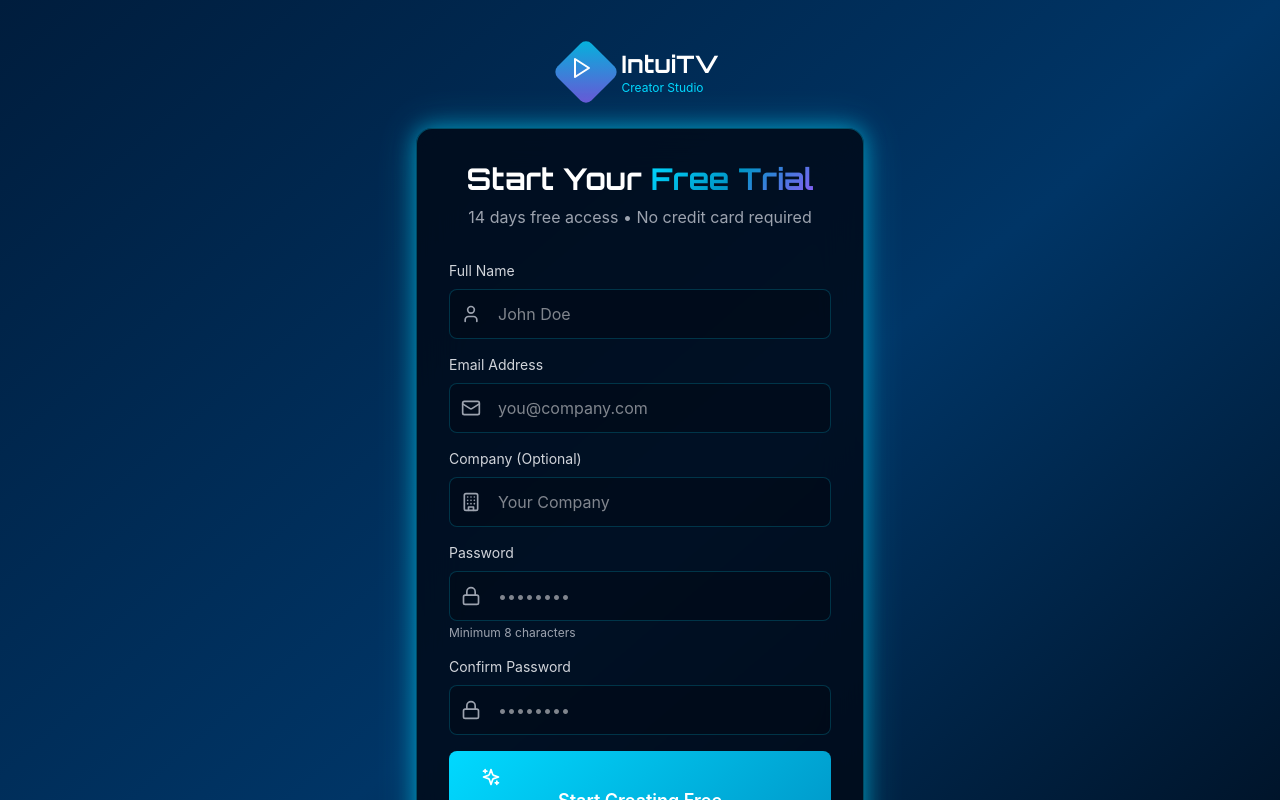
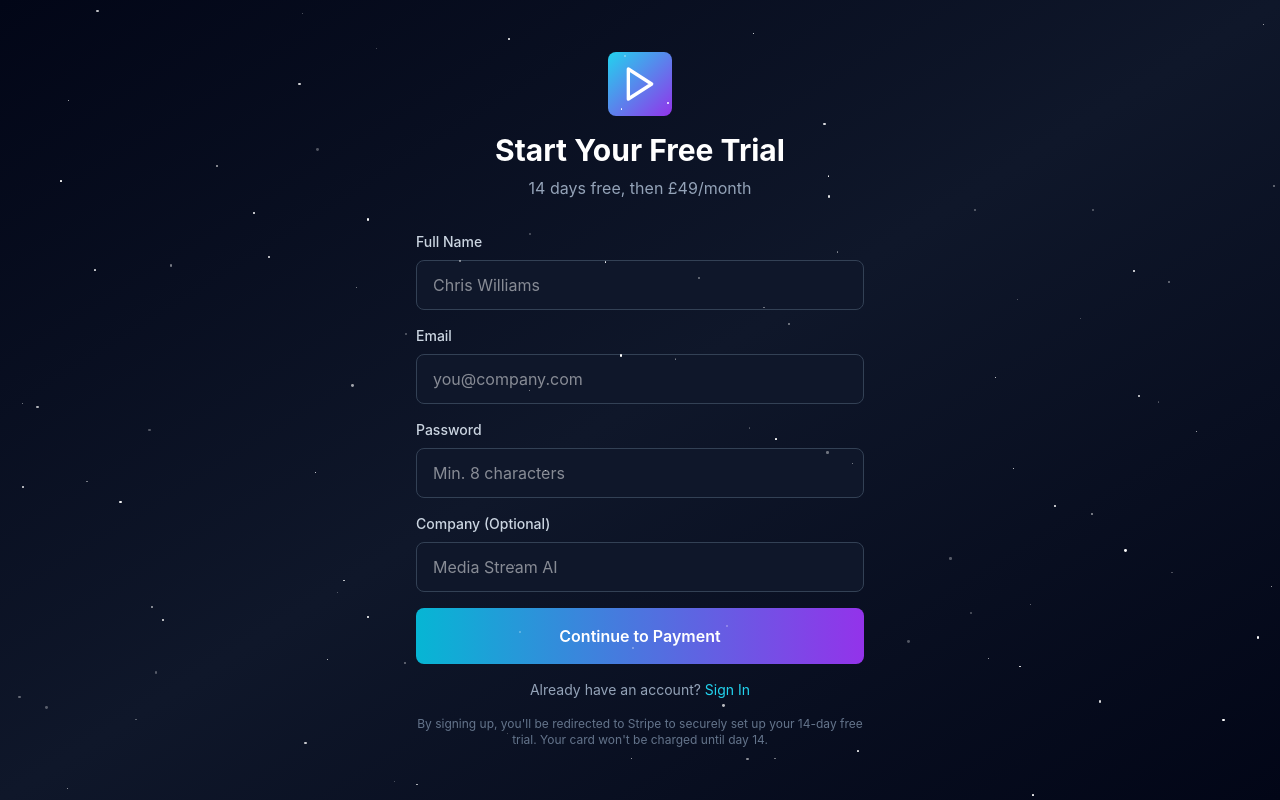
Before and after one commit to MSAIGlobal/intuitv-studio, a Next.js app: page /signup in a window 1280 px wide. Shown: the top 800 px of the page. Built offline with nearby package versions, Linux system fonts and the light colour scheme.

Commit message:
Update page.tsx

```diff
--- a/app/signup/page.tsx
+++ b/app/signup/page.tsx
@@ -1,269 +1,165 @@
-
-
 'use client'
 
 import { useState } from 'react'
-import { motion } from 'framer-motion'
-import { Sparkles, Mail, Lock, User, ArrowRight, Play, Shield, Building } from 'lucide-react'
-import Link from 'next/link'
 import { useRouter } from 'next/navigation'
+import { Play } from 'lucide-react'
 
 export default function SignupPage() {
   const router = useRouter()
   const [formData, setFormData] = useState({
     name: '',
     email: '',
-    company: '',
     password: '',
-    confirmPassword: '',
+    company: ''
   })
+  const [loading, setLoading] = useState(false)
   const [error, setError] = useState('')
-  const [loading, setLoading] = useState(false)
 
   const handleSubmit = async (e: React.FormEvent) => {
     e.preventDefault()
+    setLoading(true)
     setError('')
 
-    // Validation
-    if (formData.password !== formData.confirmPassword) {
-      setError('Passwords do not match')
-      return
-    }
-
-    if (formData.password.length < 8) {
-      setError('Password must be at least 8 characters')
-      return
-    }
-
-    if (!formData.name || !formData.email) {
-      setError('Name and email are required')
-      return
-    }
-
-    setLoading(true)
-
     try {
-      // Register with MongoDB backend
-      const response = await fetch(`${process.env.NEXT_PUBLIC_API_URL || ''}/api/auth/register`, {
+      // Create account
+      const signupRes = await fetch('/api/auth/signup', {
         method: 'POST',
-        headers: {
-          'Content-Type': 'application/json',
-        },
-        body: JSON.stringify({
-          name: formData.name,
-          email: formData.email,
-          company: formData.company || undefined,
-          password: formData.password,
-        }),
+        headers: { 'Content-Type': 'application/json' },
+        body: JSON.stringify(formData)
       })
 
-      const data = await response.json()
-
-      if (!response.ok) {
-        throw new Error(data.error || 'Registration failed')
+      if (!signupRes.ok) {
+        const data = await signupRes.json()
+        throw new Error(data.error || 'Signup failed')
       }
 
-      // Store JWT token
-      if (data.token) {
-        localStorage.setItem('auth_token', data.token)
-        localStorage.setItem('user', JSON.stringify(data.user))
-      }
+      const { userId } = await signupRes.json()
 
-      // Success! Redirect to playout.intuitv.com
-      console.log('Registration successful! Redirecting to playout...')
+      // Create Stripe checkout session for 14-day trial
+      const stripeRes = await fetch('/api/stripe/create-session', {
+        method: 'POST',
+        headers: { 'Content-Type': 'application/json' },
+        body: JSON.stringify({
+          userId,
+          email: formData.email,
+          priceId: 'price_1QkaBERubwCQmDCmEAZLWGSr', // Your Stripe Price ID
+          successUrl: `${process.env.NEXT_PUBLIC_PLAYOUT_URL}?session_id={CHECKOUT_SESSION_ID}`,
+          cancelUrl: `${process.env.NEXT_PUBLIC_STUDIO_URL}/signup`
+        })
+      })
 
-      // Redirect to playout with token in URL (will be stored there)
-      window.location.href = `https://playout.intuitv.com?token=${data.token}`
+      if (!stripeRes.ok) throw new Error('Failed to create checkout session')
+
+      const { url } = await stripeRes.json()
+      window.location.href = url
 
     } catch (err: any) {
-      console.error('Signup error:', err)
-      setError(err.message || 'Registration failed. Please try again.')
-    } finally {
+      setError(err.message)
       setLoading(false)
     }
   }
 
   return (
-    <div className="min-h-screen flex items-center justify-center px-4 py-12">
-      {/* Background */}
-      <div className="absolute inset-0 bg-gradient-to-br from-space-blue via-deep-blue to-space-dark"></div>
-      <div className="absolute inset-0 bg-grid opacity-10"></div>
+    <div className="min-h-screen bg-gradient-to-br from-slate-950 via-slate-900 to-slate-950 flex items-center justify-center px-6">
+      <div className="max-w-md w-full">
+        {/* Logo */}
+        <div className="text-center mb-8">
+          <div className="w-16 h-16 mx-auto rounded-lg bg-gradient-to-br from-cyan-400 to-purple-600 flex items-center justify-center mb-4">
+            <Play className="w-10 h-10 text-white" />
+          </div>
+          <h1 className="text-3xl font-bold text-white mb-2">Start Your Free Trial</h1>
+          <p className="text-slate-400">14 days free, then £49/month</p>
+        </div>
 
-      {/* Content */}
-      <motion.div
-        initial={{ opacity: 0, y: 20 }}
-        animate={{ opacity: 1, y: 0 }}
-        transition={{ duration: 0.6 }}
-        className="relative w-full max-w-md"
-      >
-        {/* Logo */}
-        <Link href="/" className="flex items-center justify-center gap-3 mb-8">
-          <div className="w-12 h-12 relative">
-            <div className="absolute inset-0 bg-gradient-to-br from-cyber-cyan to-neon-purple rounded-lg rotate-45 opacity-80"></div>
-            <Play className="absolute inset-2 text-white z-10" />
+        {/* Form */}
+        <form onSubmit={handleSubmit} className="space-y-4">
+          <div>
+            <label className="block text-sm font-medium text-slate-300 mb-2">
+              Full Name
+            </label>
+            <input
+              type="text"
+              required
+              value={formData.name}
+              onChange={(e) => setFormData({ ...formData, name: e.target.value })}
+              className="w-full px-4 py-3 bg-slate-900 border border-slate-700 rounded-lg text-white focus:border-cyan-500 focus:outline-none"
+              placeholder="Chris Williams"
+            />
           </div>
+
           <div>
-            <div className="font-orbitron font-bold text-2xl">IntuiTV</div>
-            <div className="text-xs text-cyber-cyan">Creator Studio</div>
+            <label className="block text-sm font-medium text-slate-300 mb-2">
+              Email
+            </label>
+            <input
+              type="email"
+              required
+              value={formData.email}
+              onChange={(e) => setFormData({ ...formData, email: e.target.value })}
+              className="w-full px-4 py-3 bg-slate-900 border border-slate-700 rounded-lg text-white focus:border-cyan-500 focus:outline-none"
+              placeholder="you@company.com"
+            />
           </div>
-        </Link>
 
-        {/* Form Card */}
-        <div className="glass-dark rounded-2xl p-8 border border-cyber-cyan/30 glow-cyan">
-          <div className="text-center mb-8">
-            <h1 className="text-3xl font-orbitron font-bold mb-2">
-              Start Your <span className="gradient-text">Free Trial</span>
-            </h1>
-            <p className="text-gray-400">
-              14 days free access • No credit card required
-            </p>
+          <div>
+            <label className="block text-sm font-medium text-slate-300 mb-2">
+              Password
+            </label>
+            <input
+              type="password"
+              required
+              minLength={8}
+              value={formData.password}
+              onChange={(e) => setFormData({ ...formData, password: e.target.value })}
+              className="w-full px-4 py-3 bg-slate-900 border border-slate-700 rounded-lg text-white focus:border-cyan-500 focus:outline-none"
+              placeholder="Min. 8 characters"
+            />
+          </div>
+
+          <div>
+            <label className="block text-sm font-medium text-slate-300 mb-2">
+              Company (Optional)
+            </label>
+            <input
+              type="text"
+              value={formData.company}
+              onChange={(e) => setFormData({ ...formData, company: e.target.value })}
+              className="w-full px-4 py-3 bg-slate-900 border border-slate-700 rounded-lg text-white focus:border-cyan-500 focus:outline-none"
+              placeholder="Media Stream AI"
+            />
           </div>
 
           {error && (
-            <div className="mb-6 p-4 rounded-lg bg-red-500/10 border border-red-500/50 text-red-400">
+            <div className="p-4 bg-red-500/10 border border-red-500 rounded-lg text-red-400 text-sm">
               {error}
             </div>
           )}
 
-          <form onSubmit={handleSubmit} className="space-y-4">
-            {/* Name */}
-            <div>
-              <label className="block text-sm text-gray-300 mb-2">Full Name</label>
-              <div className="relative">
-                <User className="absolute left-3 top-1/2 -translate-y-1/2 w-5 h-5 text-gray-400" />
-                <input
-                  type="text"
-                  value={formData.name}
-                  onChange={(e) => setFormData({ ...formData, name: e.target.value })}
-                  className="w-full pl-12 pr-4 py-3 bg-space-dark/50 border border-cyber-cyan/20 rounded-lg focus:border-cyber-cyan focus:outline-none text-white"
-                  placeholder="John Doe"
-                  required
-                  disabled={loading}
-                />
-              </div>
-            </div>
+          <button
+            type="submit"
+            disabled={loading}
+            className="w-full py-4 bg-gradient-to-r from-cyan-500 to-purple-600 text-white rounded-lg font-semibold hover:shadow-2xl hover:shadow-cyan-500/50 transition-all disabled:opacity-50"
+          >
+            {loading ? 'Creating Account...' : 'Continue to Payment'}
+          </button>
 
-            {/* Email */}
-            <div>
-              <label className="block text-sm text-gray-300 mb-2">Email Address</label>
-              <div className="relative">
-                <Mail className="absolute left-3 top-1/2 -translate-y-1/2 w-5 h-5 text-gray-400" />
-                <input
-                  type="email"
-                  value={formData.email}
-                  onChange={(e) => setFormData({ ...formData, email: e.target.value })}
-                  className="w-full pl-12 pr-4 py-3 bg-space-dark/50 border border-cyber-cyan/20 rounded-lg focus:border-cyber-cyan focus:outline-none text-white"
-                  placeholder="you@company.com"
-                  required
-                  disabled={loading}
-                />
-              </div>
-            </div>
-
-            {/* Company (Optional) */}
-            <div>
-              <label className="block text-sm text-gray-300 mb-2">Company (Optional)</label>
-              <div className="relative">
-                <Building className="absolute left-3 top-1/2 -translate-y-1/2 w-5 h-5 text-gray-400" />
-                <input
-                  type="text"
-                  value={formData.company}
-                  onChange={(e) => setFormData({ ...formData, company: e.target.value })}
-                  className="w-full pl-12 pr-4 py-3 bg-space-dark/50 border border-cyber-cyan/20 rounded-lg focus:border-cyber-cyan focus:outline-none text-white"
-                  placeholder="Your Company"
-                  disabled={loading}
-                />
-              </div>
-            </div>
-
-            {/* Password */}
-            <div>
-              <label className="block text-sm text-gray-300 mb-2">Password</label>
-              <div className="relative">
-                <Lock className="absolute left-3 top-1/2 -translate-y-1/2 w-5 h-5 text-gray-400" />
-                <input
-                  type="password"
-                  value={formData.password}
-                  onChange={(e) => setFormData({ ...formData, password: e.target.value })}
-                  className="w-full pl-12 pr-4 py-3 bg-space-dark/50 border border-cyber-cyan/20 rounded-lg focus:border-cyber-cyan focus:outline-none text-white"
-                  placeholder="••••••••"
-                  required
-                  minLength={8}
-                  disabled={loading}
-                />
-              </div>
-              <p className="text-xs text-gray-400 mt-1">Minimum 8 characters</p>
-            </div>
-
-            {/* Confirm Password */}
-            <div>
-              <label className="block text-sm text-gray-300 mb-2">Confirm Password</label>
-              <div className="relative">
-                <Lock className="absolute left-3 top-1/2 -translate-y-1/2 w-5 h-5 text-gray-400" />
-                <input
-                  type="password"
-                  value={formData.confirmPassword}
-                  onChange={(e) => setFormData({ ...formData, confirmPassword: e.target.value })}
-                  className="w-full pl-12 pr-4 py-3 bg-space-dark/50 border border-cyber-cyan/20 rounded-lg focus:border-cyber-cyan focus:outline-none text-white"
-                  placeholder="••••••••"
-                  required
-                  disabled={loading}
-                />
-              </div>
-            </div>
-
-            {/* Submit Button */}
+          <p className="text-center text-sm text-slate-400">
+            Already have an account?{' '}
             <button
-              type="submit"
-              disabled={loading}
-              className="w-full btn-primary py-4 text-lg font-semibold flex items-center justify-center gap-2 disabled:opacity-50 disabled:cursor-not-allowed"
+              type="button"
+              onClick={() => router.push('/login')}
+              className="text-cyan-400 hover:text-cyan-300"
             >
-              {loading ? (
-                <>
-                  <div className="w-5 h-5 border-2 border-white/30 border-t-white rounded-full animate-spin"></div>
-                  Creating Account...
-                </>
-              ) : (
-                <>
-                  <Sparkles className="w-5 h-5" />
-                  Start Creating Free
-                  <ArrowRight className="w-5 h-5" />
-                </>
-              )}
+              Sign In
             </button>
-          </form>
-
-          {/* Terms */}
-          <p className="text-xs text-gray-400 text-center mt-6">
-            By signing up, you agree to our{' '}
-            <Link href="/terms" className="text-cyber-cyan hover:underline">Terms of Service</Link>
-            {' '}and{' '}
-            <Link href="/privacy" className="text-cyber-cyan hover:underline">Privacy Policy</Link>
           </p>
 
-          {/* Login Link */}
-          <div className="text-center mt-6 pt-6 border-t border-cyber-cyan/20">
-            <p className="text-gray-400">
-              Already have an account?{' '}
-              <Link href="/login" className="text-cyber-cyan hover:text-neon-purple transition font-semibold">
-                Sign In
-              </Link>
-            </p>
-          </div>
-        </div>
-
-        {/* Security Badge */}
-        <div className="text-center mt-6 flex items-center justify-center gap-6 text-sm text-gray-400">
-          <div className="flex items-center gap-2">
-            <Shield className="w-4 h-4 text-cyber-cyan" />
-            <span>UK Data Sovereignty</span>
-          </div>
-          <div className="flex items-center gap-2">
-            <Shield className="w-4 h-4 text-cyber-cyan" />
-            <span>GDPR Compliant</span>
-          </div>
-        </div>
-      </motion.div>
+          <p className="text-xs text-slate-500 text-center">
+            By signing up, you'll be redirected to Stripe to securely set up your 14-day free trial.
+            Your card won't be charged until day 14.
+          </p>
+        </form>
+      </div>
     </div>
   )
 }
```
